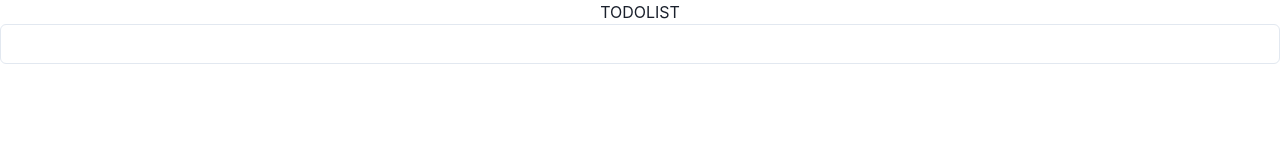
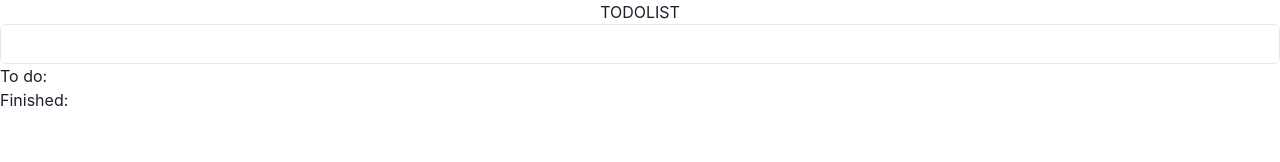
Before and after one commit to FebrianMorgan/todolist, a React (Create React App) app: page / in a window 1280 px wide. Shown: the top 162 px of the page. Built offline with nearby package versions, Linux system fonts and the light colour scheme.

Commit message:
Feat: form checkbox component

```diff
--- a/package.json
+++ b/package.json
@@ -9,6 +9,7 @@
     "@testing-library/jest-dom": "^5.16.4",
     "@testing-library/react": "^13.3.0",
     "@testing-library/user-event": "^13.5.0",
+    "bootstrap": "^5.1.3",
     "framer-motion": "^6.3.10",
     "react": "^18.1.0",
     "react-dom": "^18.1.0",
--- a/src/App.js
+++ b/src/App.js
@@ -1,16 +1,73 @@
 import React from "react";
 import "./App.css";
 import { FormInput } from "./components/form-input.js";
+import { FormCheckbox } from "./components/form-checkbox";
 import { ChakraProvider } from "@chakra-ui/react";
 
 function App() {
   const [todolist, setTodolist] = React.useState([]);
+  const [finishedList, setFinishedList] = React.useState([]);
+
+  function handleSubmit(element) {
+    setTodolist((prev) => [...prev, element]);
+  }
+
+  function handleCheck(event, element) {
+    if (event.target.checked) {
+      setFinishedList((finish) => [...finish, element]);
+      setTodolist((todo) => {
+        return [...todo.filter((item) => item.key !== element.key)];
+      });
+    } else {
+      setTodolist((todo) => [...todo, element]);
+      setFinishedList((finish) => {
+        return [...finish.filter((item) => item.key !== element.key)];
+      });
+    }
+  }
+
   return (
     <ChakraProvider>
       <div className="App">TODOLIST</div>
-      <FormInput onSubmitChange={setTodolist} />
+      <FormInput onSubmitHandle={handleSubmit} />
+      <FormCheckbox
+        onCheck={handleCheck}
+        todolistArr={todolist}
+        finishedArr={finishedList}
+      />
     </ChakraProvider>
   );
 }
 
 export default App;
+// import React from "react";
+// import "./App.css";
+// import { FormInput } from "./components/form-input.js";
+// import { FormCheckbox } from "./components/form-checkbox";
+// import { ChakraProvider } from "@chakra-ui/react";
+
+// function App() {
+//   const [todolist, setTodolist] = React.useState([]);
+
+//   function handleSubmit(element) {
+//     setTodolist((prev) => [...prev, element]);
+//   }
+
+//   function handleCheck(index) {
+//     setTodolist((current) => {
+//       current[index].value = !current[index].value;
+//       return current;
+//     });
+//   }
+//   console.log(todolist);
+
+//   return (
+//     <ChakraProvider>
+//       <div className="App">TODOLIST</div>
+//       <FormInput onSubmitHandle={handleSubmit} />
+//       <FormCheckbox onCheck={handleCheck} todolistArr={todolist} />
+//     </ChakraProvider>
+//   );
+// }
+
+// export default App;
--- /dev/null
+++ b/src/components/form-checkbox.js
@@ -0,0 +1,95 @@
+import React, { useEffect } from "react";
+import { Checkbox } from "@chakra-ui/react";
+
+function FormCheckbox({ onCheck, todolistArr, finishedArr }) {
+  const renderUncheckedItems = () => {
+    console.log(todolistArr);
+    return todolistArr.map((element) => {
+      return (
+        <React.Fragment key={element.key}>
+          <Checkbox onChange={(event) => onCheck(event, element)}>
+            {element.name}
+          </Checkbox>
+          <br />
+        </React.Fragment>
+      );
+    });
+  };
+
+  const renderCheckedItems = () => {
+    return finishedArr.map((element) => {
+      return (
+        <React.Fragment key={element.key}>
+          <Checkbox
+            defaultChecked
+            onChange={(event) => onCheck(event, element)}
+          >
+            {element.name}
+          </Checkbox>
+          <br />
+        </React.Fragment>
+      );
+    });
+  };
+
+  return (
+    <>
+      <h1>To do:</h1>
+      {renderUncheckedItems()}
+      <h1>Finished:</h1>
+      {renderCheckedItems()}
+    </>
+  );
+}
+
+export { FormCheckbox };
+// import React, { useEffect } from "react";
+// import { Checkbox } from "@chakra-ui/react";
+
+// function FormCheckbox({ onCheck, todolistArr }) {
+//   const [counter, setCounter] = React.useState(0);
+//   const uncheckedArr = todolistArr.filter((todo) => todo.value === false);
+//   const checkedArr = todolistArr.filter((todo) => todo.value === true);
+
+//   const _onCheck = (index) => {
+//     onCheck(index);
+//     // setCounter((prev) => ++prev);
+//   };
+
+//   const renderUncheckedItems = () => {
+//     return uncheckedArr.map((element, index) => {
+//       return (
+//         <>
+//           <Checkbox onChange={() => _onCheck(index)}>{element.name}</Checkbox>
+//           <br />
+//         </>
+//       );
+//     });
+//   };
+
+//   console.log("rerender checkbox");
+
+//   const renderCheckedItems = () => {
+//     return checkedArr.map((element, index) => {
+//       return (
+//         <>
+//           <Checkbox defaultChecked onChange={() => _onCheck(index)}>
+//             {element.name}
+//           </Checkbox>
+//           <br />
+//         </>
+//       );
+//     });
+//   };
+
+//   return (
+//     <>
+//       <h1>To do:</h1>
+//       {renderUncheckedItems()}
+//       <h1>Finished:</h1>
+//       {renderCheckedItems()}
+//     </>
+//   );
+// }
+
+// export { FormCheckbox };
--- a/src/components/form-input.js
+++ b/src/components/form-input.js
@@ -1,19 +1,17 @@
 import React from "react";
 import { Input } from "@chakra-ui/react";
 
-function FormInput({ onSubmitChange }) {
+function FormInput({ onSubmitHandle }) {
   const inputRef = React.useRef();
 
   function handleSubmit(e) {
     e.preventDefault();
-
-    onSubmitChange((prev) => [
-      ...prev,
-      {
-        name: inputRef.current.value,
-        value: false,
-      },
-    ]);
+    if (!inputRef.current.value) return;
+    // window.localStorage.setItem("");
+    const ms = new Date();
+    const element = { name: inputRef.current.value, key: ms.getMilliseconds() };
+    onSubmitHandle(element);
+    e.target.reset();
   }
 
   return (
```
Also changed, not shown: src/utils.js (added), 1 other file (tests, documents, lock files or other folders).
